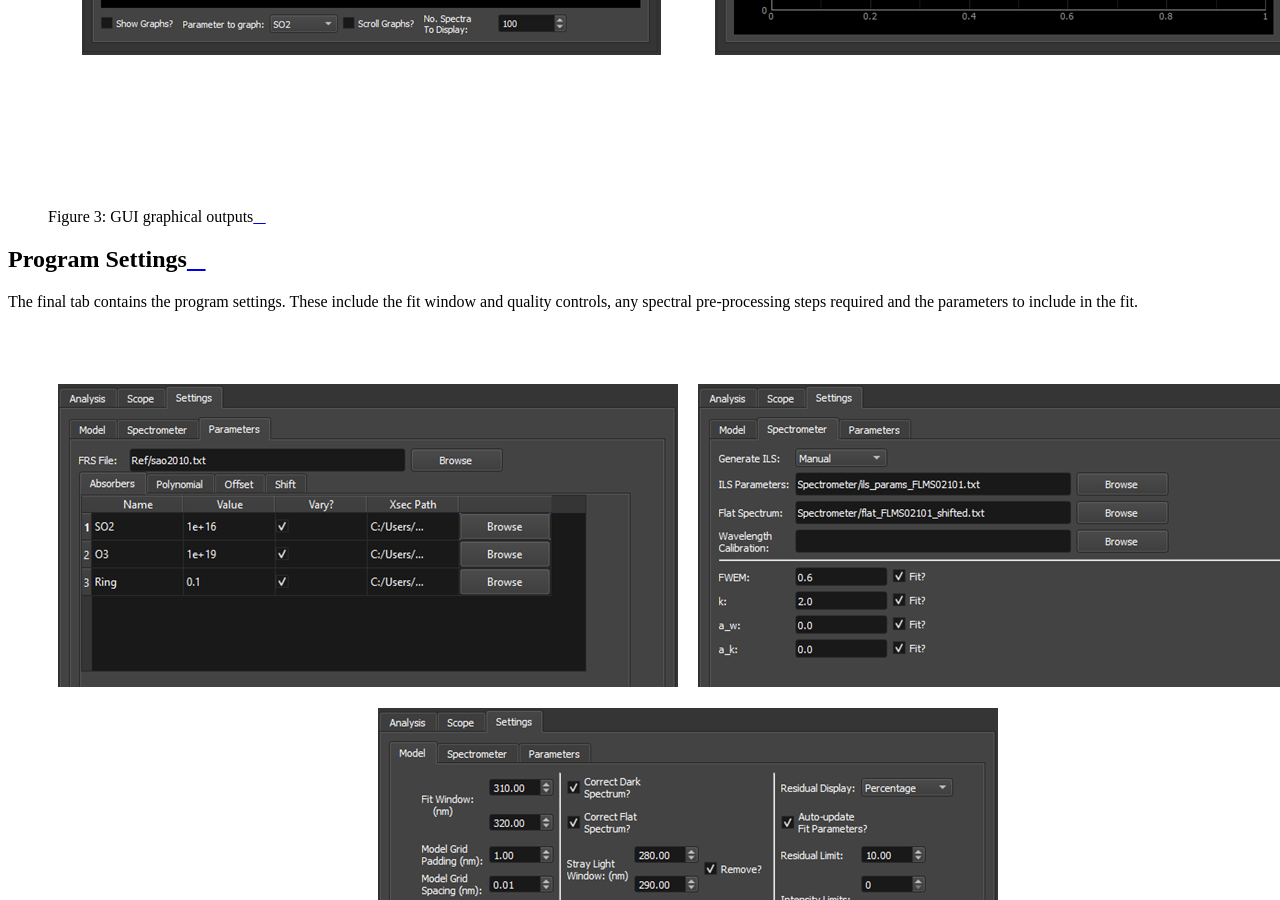
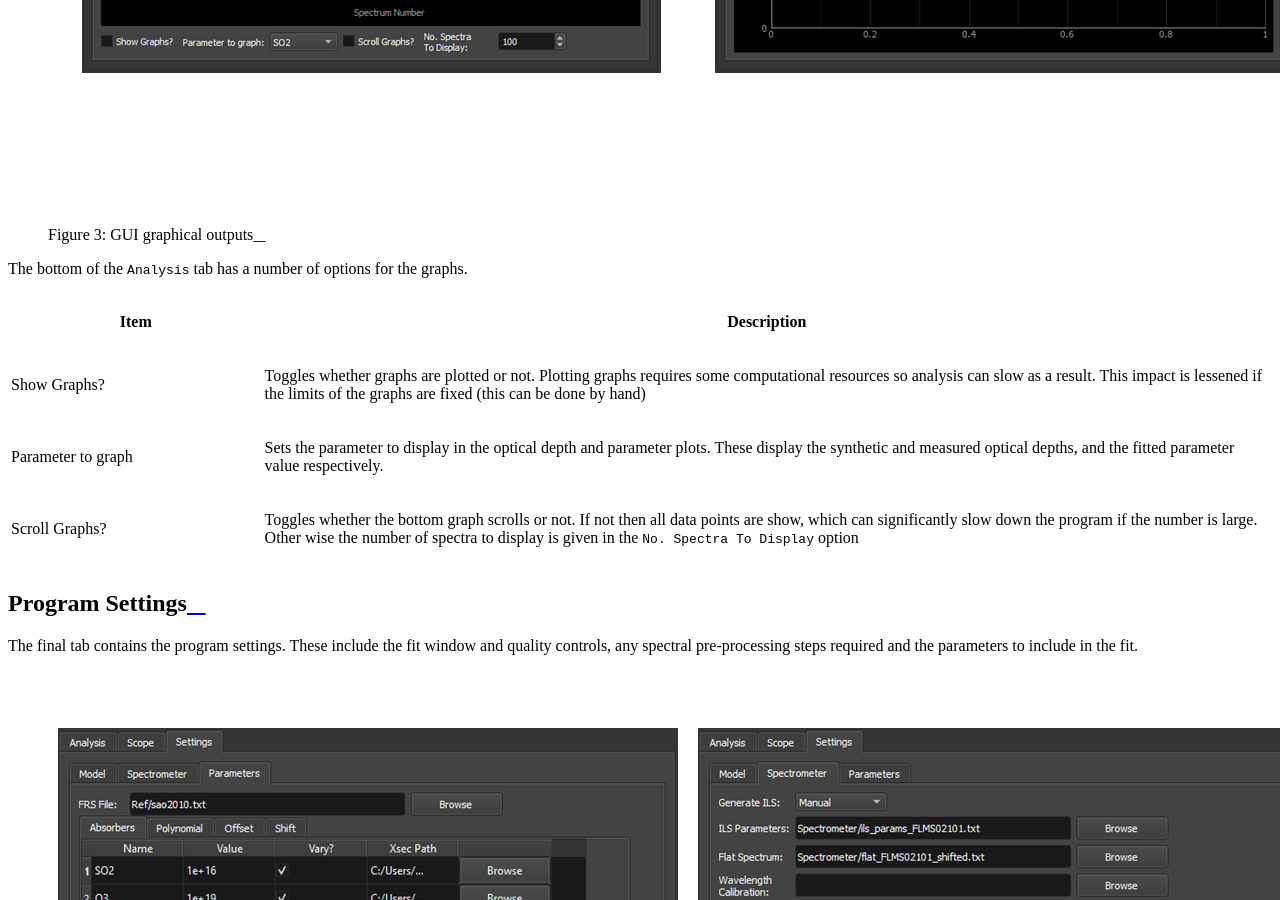
Before and after one commit to ManchesterVolcanology/iFit, a Sphinx documentation site: the page built from docs/usage/software.rst, in a window 1280 px wide and 900 px high, scrolled down 4386 px. Built offline with Sphinx 7.4.7 and the Read the Docs theme 2.0.0, drawn with Linux system fonts in a browser that asks for light colours; some of the changed text lies outside the part shown.

Commit message:
Added graph docs

```diff
--- a/docs/usage/software.rst
+++ b/docs/usage/software.rst
@@ -99,6 +99,21 @@ This frame contains the graphical output of the program. The ``Analysis`` tab sh
 
   Figure 3: GUI graphical outputs
 
+The bottom of the ``Analysis`` tab has a number of options for the graphs.
+
+.. list-table::
+  :widths: 30, 120
+  :header-rows: 1
+
+  * - **Item**
+    - **Description**
+  * - Show Graphs?
+    - Toggles whether graphs are plotted or not. Plotting graphs requires some computational resources so analysis can slow as a result. This impact is lessened if the limits of the graphs are fixed (this can be done by hand)
+  * - Parameter to graph
+    - Sets the parameter to display in the optical depth and parameter plots. These display the synthetic and measured optical depths, and the fitted parameter value respectively.
+  * - Scroll Graphs?
+    - Toggles whether the bottom graph scrolls or not. If not then all data points are show, which can significantly slow down the program if the number is large. Other wise the number of spectra to display is given in the ``No. Spectra To Display`` option
+
 Program Settings
 ================
 
@@ -175,3 +190,10 @@ This tab sets up the fit :class:`~parameters.Parameters` through a series of tab
 The ``Absorbers`` table controls the absorbing species included in the fit, such as gases and Ring. Each absorber :class:`~parameters.Parameter` has a ``name`` (which must be unique), a ``value``, a control on whether it is fitted or fixed and a file from which to read the cross-section. The cross-section file should have two columns, one for the wavelength and one for the cross-section efficiency.
 
 The ``Polynomial``, ``Offset`` and ``Shift`` tables control the polynomial parameters for the fitted background polynomial, intensity offset and wavelength shift/stretch included in the fit.
+
+GUI Tools
+=========
+
+iFit also includes a number of useful tools to help analyse spectra or calculate SO<sub>2<\sub> flux. These can be found under the ``Tools`` menu.
+
+.. note:: This section hasn't been completed yet.
```
